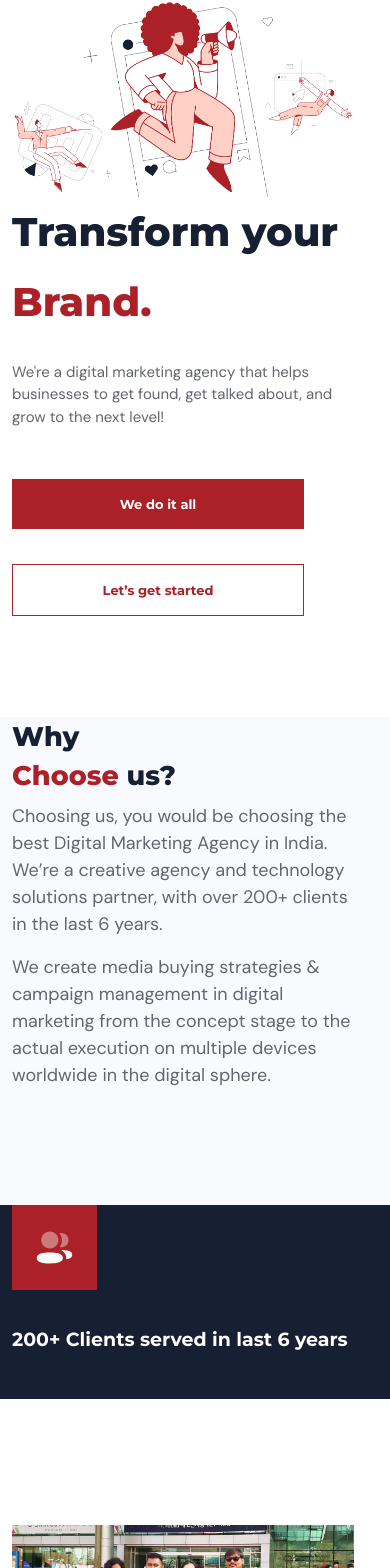
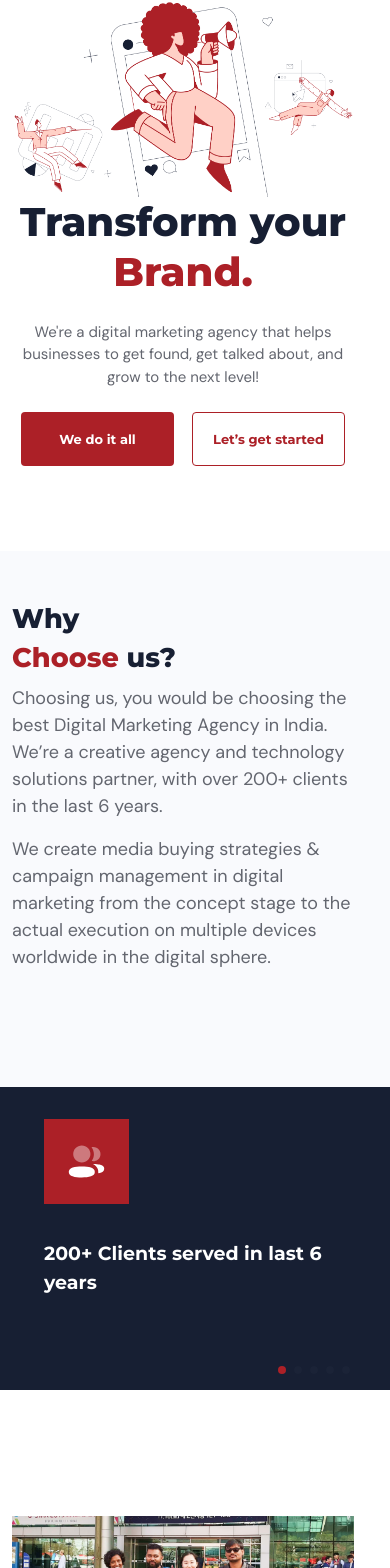
Before and after one commit to mailtoravi437/dgtg, a React (Create React App) app: page / in a window 390 px wide. Shown: the part 238-1806 px from the top of the page. Built offline with nearby package versions, Linux system fonts and the light colour scheme; no server answers.

Commit message:
Added navigation to slides

```diff
--- a/src/MyComponents/Carosoul.js
+++ b/src/MyComponents/Carosoul.js
@@ -5,6 +5,10 @@ import { Link } from 'react-router-dom'
 import React, { Component } from 'react';
 import ReactDOM from 'react-dom';
 import { Swiper, SwiperSlide } from 'swiper/react';
+import { Pagination } from "swiper";
+
+import "swiper/css";
+import "swiper/css/pagination";
 
 // Import Swiper styles
 import 'swiper/css';
@@ -40,6 +44,7 @@ export default () => {
       slidesPerView={1}
       onSlideChange={() => console.log('slide change')}
       onSwiper={(swiper) => console.log(swiper)}
+      pagination={true} modules={[Pagination]} className="homeSlider"
     >
       {
         slide.map((ele) => {
--- a/src/MyComponents/Home.js
+++ b/src/MyComponents/Home.js
@@ -24,11 +24,11 @@ export default function Home() {
             <div className="row">
               <div className="col-sm-12 col-md-6 col-lg-6 order-md-1 order-2">
                 <div className="head">
-                  <h1>Transform your <span style={{ color: '#AC2027' }}> Brand. </span></h1>
-                  <h3 className="py-5">We're a digital marketing agency that helps businesses to get found, get talked about, and grow to the next level! </h3>
+                  <h1 className='section-heading'>Transform your <span style={{ color: '#AC2027' }}> Brand. </span></h1>
+                  <h3 className="py-5 text-sm-center">We're a digital marketing agency that helps businesses to get found, get talked about, and grow to the next level! </h3>
                   <div className="head-nxt">
-                    <p style={{ background: '#AC2027', color: '#FFFFFF' }}>We do it all</p>
-                    <p style={{ border: '1px solid' }}>Let’s get started</p>
+                    <button className='btn' style={{ background: '#AC2027', color: '#FFFFFF' }}>We do it all</button>
+                    <button className='btn' style={{ border: '1px solid' }}>Let’s get started</button>
                   </div>
                 </div>
               </div>
@@ -48,7 +48,7 @@ export default function Home() {
               <div className="row">
                 <div className="col-sm-12 col-md-6 col-lg-6">
                   <div className="home1" style={{ padding: '100px 130px 100px 0px' }}>
-                    <h2>Why <br /> <span style={{ color: '#AC2027' }}>Choose</span> us?</h2>
+                    <h2 className="pt-5 pt-md-0 pt-l-0">Why <br /> <span style={{ color: '#AC2027' }}>Choose</span> us?</h2>
                     <p>Choosing us, you would be choosing the best Digital Marketing Agency in India. We’re a creative agency and technology solutions partner, with over 200+ clients in the last 6 years. </p>
                     <p>We create media buying strategies &amp; campaign management in digital marketing from the concept stage to the actual execution on multiple devices worldwide in the digital sphere. </p>
                   </div>
@@ -79,15 +79,15 @@ export default function Home() {
           </div>
         </section>
         <section style={{ background: '#192238' }}>
-          <div className="container p-5">
+          <div className="container p-l-5 p-md-5 p-0">
             <div className="row">
               <div className="col-sm-12 col-md-6 col-lg-6">
                 <div className="letsgo d-flex">
-                  <img src="images/services/letsgo.png" height="80vh" width="80vh" />
-                  <h2 style={{ color: '#FFFFFF' }}>Let's get started working together.</h2>
+                  <img src="images/services/letsgo.png"/>
+                  <h2 style={{ color: '#FFFFFF' }}>Let's get started<br/>working together.</h2>
                 </div>
               </div>
-              <div className="col-sm-12 col-md-6 col-lg-6 d-flex justify-content-end align-items-center">
+              <div className="col-sm-12 col-md-6 col-lg-6 d-flex justify-content-lg-end justify-content-md-end justify-content-center   align-items-center">
                 <div className="contactus">
                   <Link to="/contactus" ><h4 style={{ background: '#AC2027', color: '#FFFFFF' }}>Contact us</h4></Link>
                 </div>
--- a/src/Styles/global.css
+++ b/src/Styles/global.css
@@ -114,7 +114,7 @@ header ul li a:nth-child(8)
     color: #63666F;
 }
 
-.head-nxt p
+.head-nxt button
 {
     margin-top: 35px;
     font-family: 'Montserrat';
@@ -320,7 +320,11 @@ header ul li a:nth-child(8)
     line-height: 39px;
     color: #171F33;
     margin-left: 25px;
-    width: 50%;
+}
+
+.letsgo img{
+    height: 80px;
+    width: 80px;
 }
 
 .contact-us--form{
@@ -808,7 +812,26 @@ b
     display: block;
 }
 
+.homeSlider{
+    height: 100%;
+}
+.homeSlider .swiper-pagination{
+    bottom: 30px;
+    text-align: right;
+}
+
+.homeSlider .swiper-pagination .swiper-pagination-bullet{
+    background: rgba(249, 250, 253, 0.1);
+}
+
+.homeSlider .swiper-pagination .swiper-pagination-bullet-active{
+    background: rgba(172, 32, 39, 1);
+}
+
 @media (max-width: 500px) {
+    .text-sm-center{
+        text-align: center !important;
+    }
     .overlay{
         width: 100vw;
         height: calc(100vh - 100px);
@@ -864,23 +887,36 @@ b
 
     .head h1
     {
+        text-align: center;
         font-size: 40px;
-        line-height: 70px;
+        line-height: 50px;
     }
+
+    /* .section-heading{
+        text-align: center;
+
+    } */
 
     .head h3
     {
         font-size: 15px;
     }
 
-    .home4
+    /* .home4
     {
         padding: 0 !important;
-    }
+    } */
     .head-nxt
     {
-        display: block;
+        display: flex;
         text-align: center;
+        justify-content: space-around;
+    }
+
+    .head-nxt button{
+        margin: 0px;
+        padding: 16px 2px;
+        width: 45%;
     }
 
     /* .head-img,
@@ -945,6 +981,7 @@ b
     {
         font-size: 24px;
         line-height: 32px;
+        text-align: center;
     }
 
     .service-header h1
```
